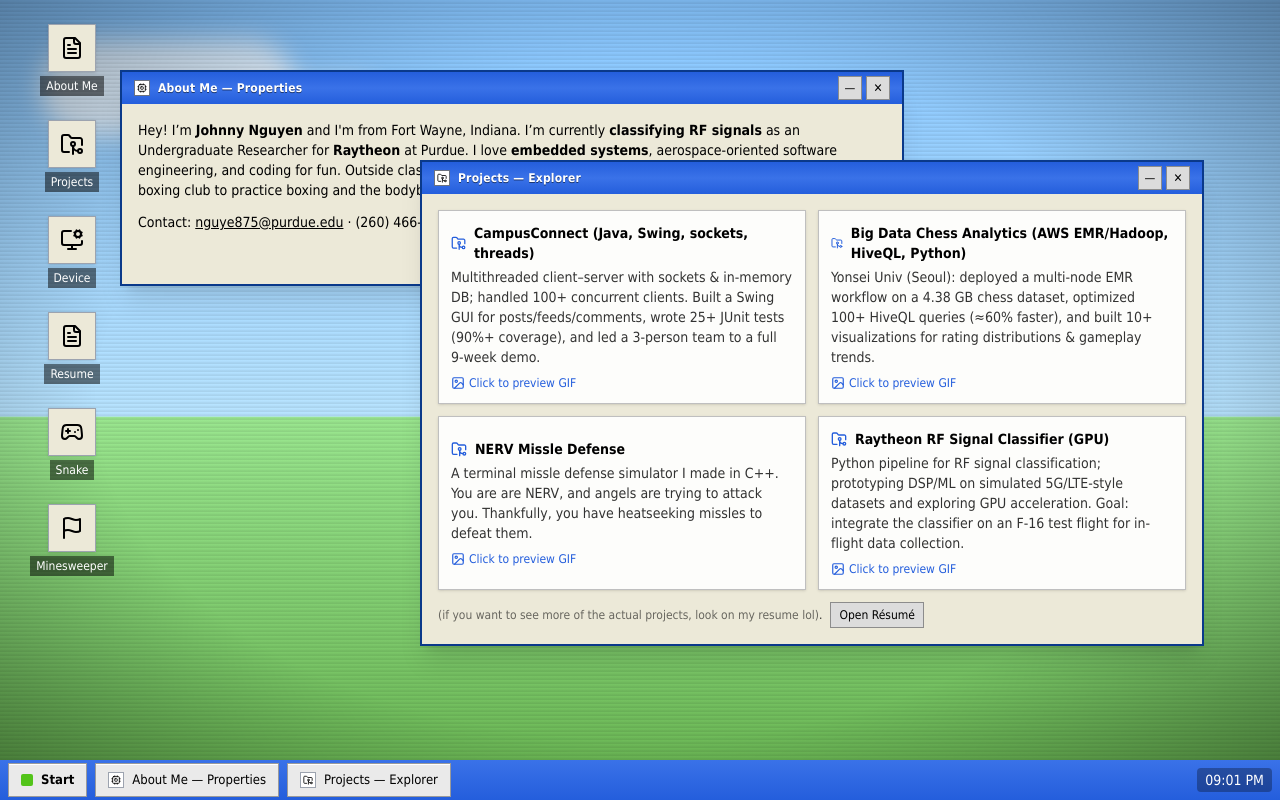
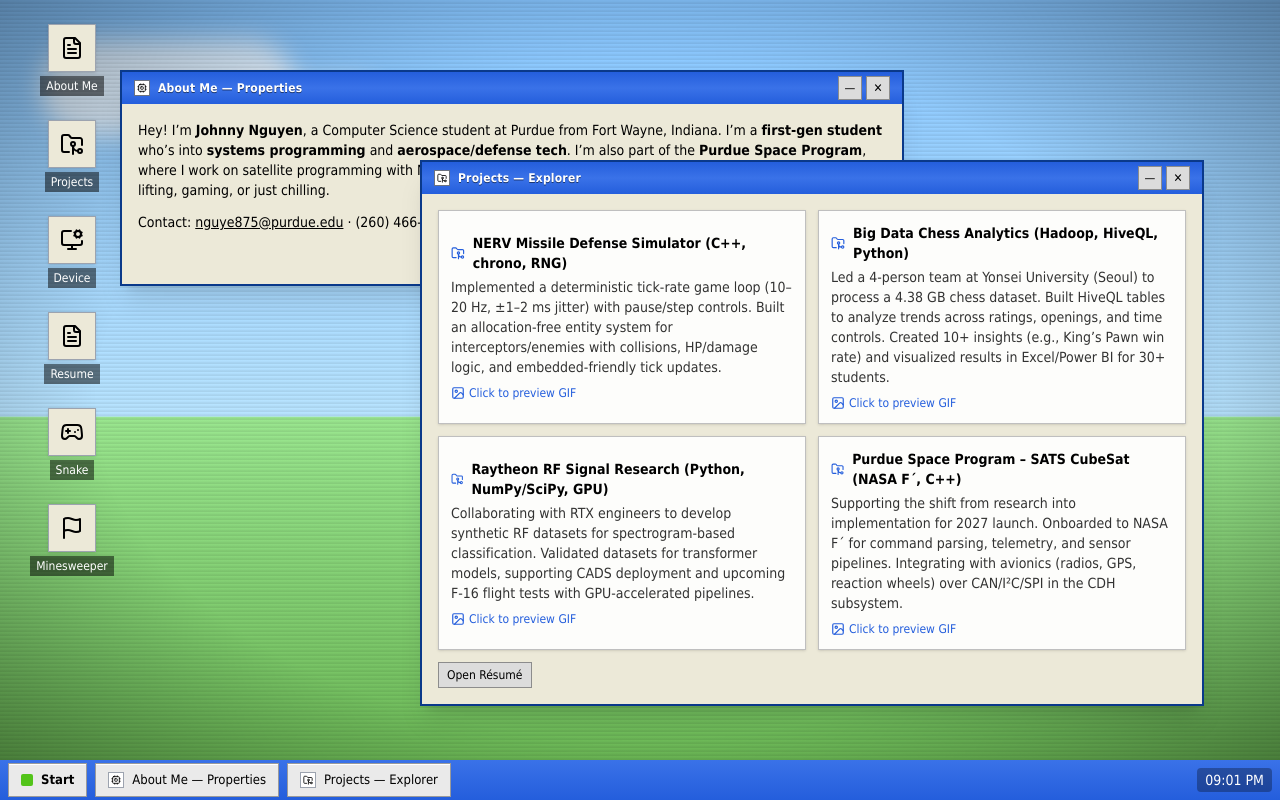
Before and after one commit to jnguyen727/new-portfolio, a React (Vite) app: page / in a window 1280 px wide. Built offline with nearby package versions, Linux system fonts and the light colour scheme.

Commit message:
change about me

```diff
--- a/src/App.jsx
+++ b/src/App.jsx
@@ -217,7 +217,10 @@ function AboutContent(){
   return (
     <div className="space-y-3 text-sm">
       <p>
-        Hey! I’m <b>{RESUME.name}</b> and I'm from Fort Wayne, Indiana. I’m currently <b>classifying RF signals</b> as an Undergraduate Researcher for <b>Raytheon</b> at Purdue. I love <b>embedded systems</b>, aerospace‑oriented software engineering, and coding for fun. Outside class, I’ve joined the <b>Purdue Space Program</b> to program real satellites, boxing club to practice boxing and the bodybuilding club since I love bodybuildling.
+        Hey! I’m <b>Johnny Nguyen</b>, a Computer Science student at Purdue from Fort Wayne, Indiana.
+        I’m a <b>first-gen student</b> who’s into <b>systems programming</b> and <b>aerospace/defense tech</b>.
+        I’m also part of the <b>Purdue Space Program</b>, where I work on satellite programming with NASA’s <b>F´ (F Prime)</b>.
+        Outside of class, you’ll probably find me boxing, lifting, gaming, or just chilling.
       </p>
       <p>
         Contact: <a className="underline" href={`mailto:${RESUME.email}`}>{RESUME.email}</a> · {RESUME.phone}. Links:
@@ -227,38 +230,40 @@ function AboutContent(){
     </div>
   );
 }
+
 // ✨ add onSeeMore to the props
 function ProjectsContent({ onOpenProject, onSeeMore }) {
 const cards = [
   {
-    key: "campusconnect",
-    title: "CampusConnect (Java, Swing, sockets, threads)",
+    key: "nerv-sim",
+    title: "NERV Missile Defense Simulator (C++, chrono, RNG)",
     desc:
-      "Multithreaded client–server with sockets & in-memory DB; handled 100+ concurrent clients. Built a Swing GUI for posts/feeds/comments, wrote 25+ JUnit tests (90%+ coverage), and led a 3-person team to a full 9-week demo.",
-    gif: "/lol.gif",
+      "Implemented a deterministic tick-rate game loop (10–20 Hz, ±1–2 ms jitter) with pause/step controls. Built an allocation-free entity system for interceptors/enemies with collisions, HP/damage logic, and embedded-friendly tick updates.",
+    gif: "/cpp.gif",
   },
   {
     key: "chess-analytics",
-    title: "Big Data Chess Analytics (AWS EMR/Hadoop, HiveQL, Python)",
+    title: "Big Data Chess Analytics (Hadoop, HiveQL, Python)",
     desc:
-      "Yonsei Univ (Seoul): deployed a multi-node EMR workflow on a 4.38 GB chess dataset, optimized 100+ HiveQL queries (≈60% faster), and built 10+ visualizations for rating distributions & gameplay trends.",
+      "Led a 4-person team at Yonsei University (Seoul) to process a 4.38 GB chess dataset. Built HiveQL tables to analyze trends across ratings, openings, and time controls. Created 10+ insights (e.g., King’s Pawn win rate) and visualized results in Excel/Power BI for 30+ students.",
     gif: "/chess.gif",
   },
   {
-    key: "cpp-sim",
-    title: "NERV Missle Defense",
+    key: "rtx-rf",
+    title: "Raytheon RF Signal Research (Python, NumPy/SciPy, GPU)",
     desc:
-      "A terminal missle defense simulator I made in C++. You are are NERV, and angels are trying to attack you. Thankfully, you have heatseeking missles to defeat them.",
-    gif: "/cpp.gif",
+      "Collaborating with RTX engineers to develop synthetic RF datasets for spectrogram-based classification. Validated datasets for transformer models, supporting CADS deployment and upcoming F-16 flight tests with GPU-accelerated pipelines.",
+    gif: "/f16.gif",
   },
   {
-    key: "rf-classifier",
-    title: "Raytheon RF Signal Classifier (GPU)",
+    key: "sats-cdh",
+    title: "Purdue Space Program – SATS CubeSat (NASA F´, C++)",
     desc:
-      "Python pipeline for RF signal classification; prototyping DSP/ML on simulated 5G/LTE-style datasets and exploring GPU acceleration. Goal: integrate the classifier on an F-16 test flight for in-flight data collection.",
-    gif: "/f16.gif",
+      "Supporting the shift from research into implementation for 2027 launch. Onboarded to NASA F´ for command parsing, telemetry, and sensor pipelines. Integrating with avionics (radios, GPS, reaction wheels) over CAN/I²C/SPI in the CDH subsystem.",
+    gif: "/sats.gif",
   },
 ];
+
 
 
   return (
@@ -284,9 +289,6 @@ const cards = [
 
       {/* 👇 Friendly “see more” note */}
       <div className="mt-3 text-xs flex items-center gap-2">
-        <span className="opacity-80">
-          <span className="opacity-70"> (if you want to see more of the actual projects, look on my resume lol)</span>.
-        </span>
         <button
           onClick={onSeeMore}
           className="px-2 py-1 border border-[#8c8c8c] bg-[#dcdcdc] hover:brightness-95"
```
Also changed, not shown: public/Johnny_Nguyen_Resume_new.png.
